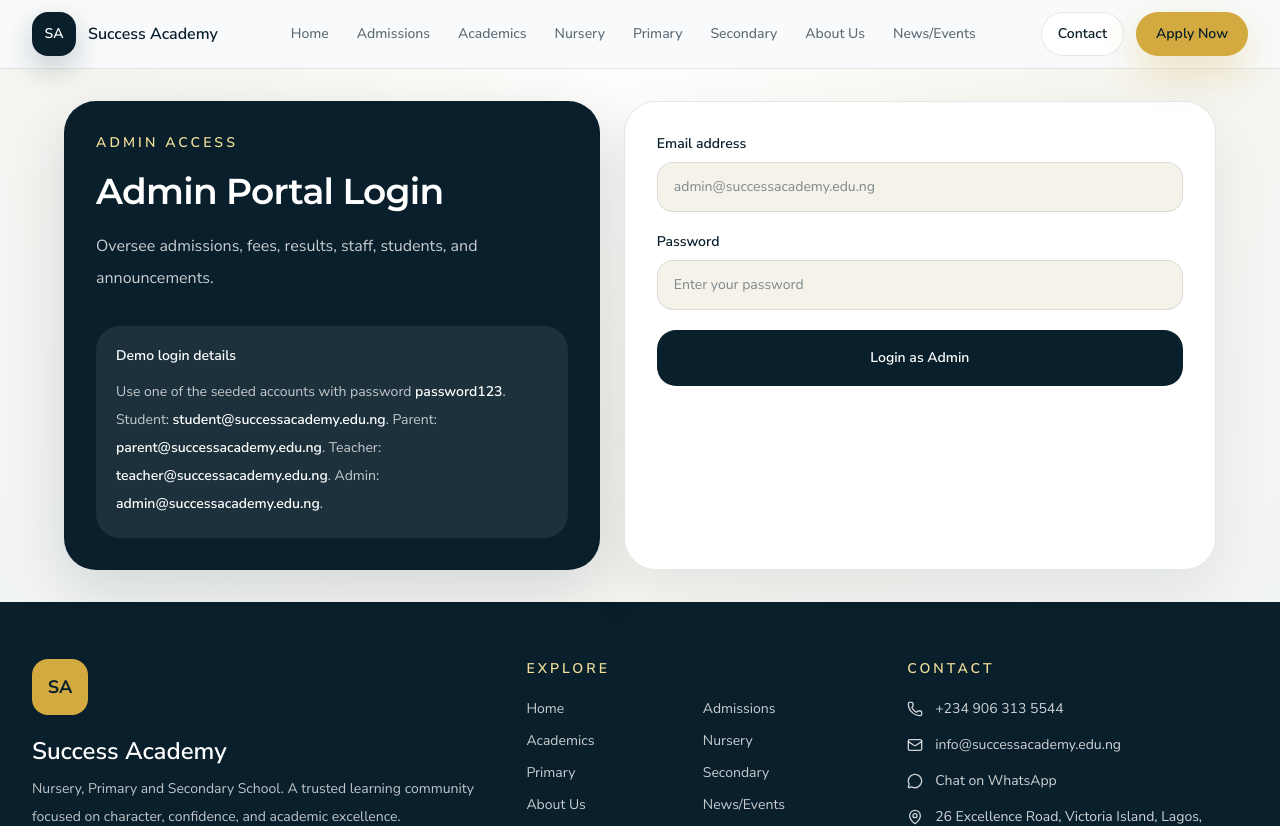
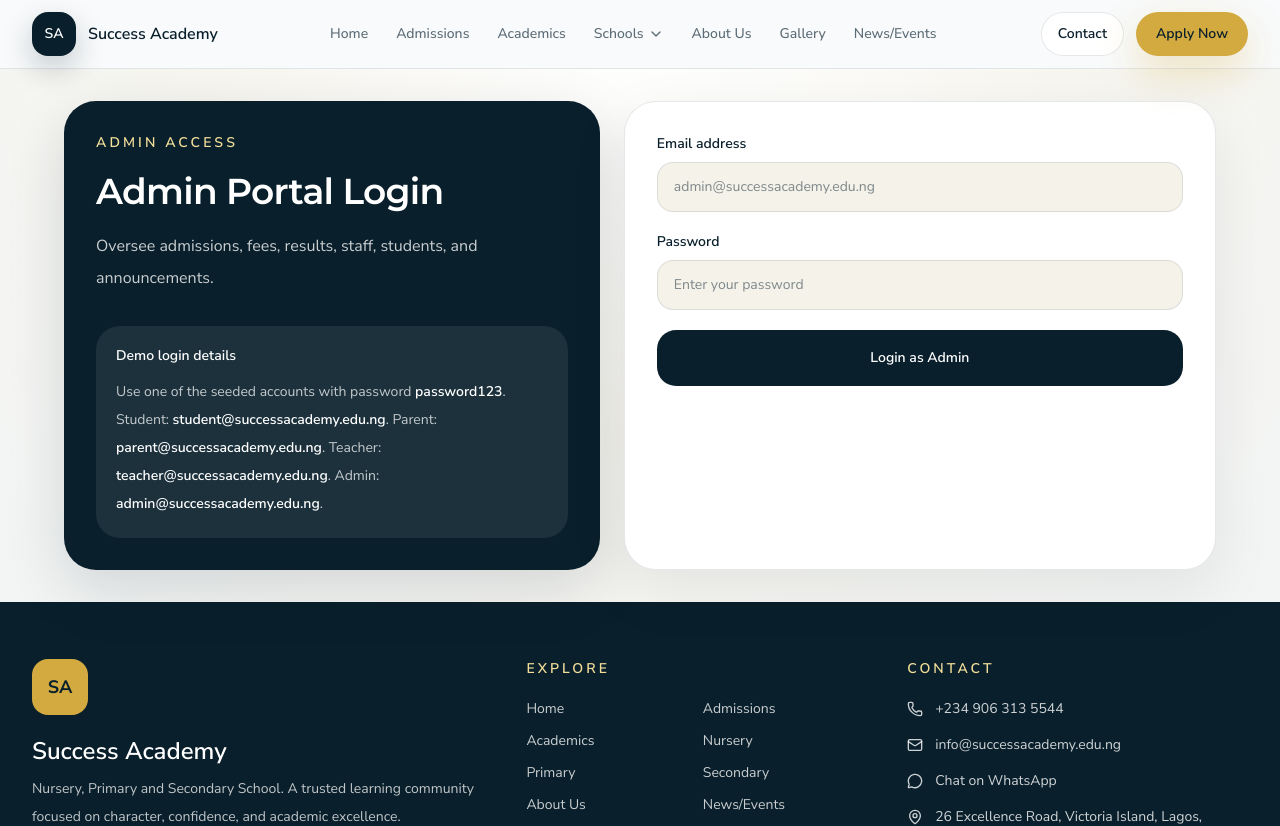
Before and after one commit to Ojay1963/Success-Academy, a React (Vite) app in the folder client/: page /portal/login/admin in a window 1280 px wide. Shown: the top 826 px of the page. Built offline with nearby package versions, Linux system fonts and the light colour scheme.

Commit message:
Group school pages in header

```diff
--- a/client/src/app/components/Header.tsx
+++ b/client/src/app/components/Header.tsx
@@ -1,10 +1,27 @@
-import { Menu, Phone, X } from "lucide-react";
+import { ChevronDown, Menu, Phone, X } from "lucide-react";
 import { useState } from "react";
-import { NavLink } from "react-router";
-import { contactDetails, navItems, schoolName } from "../content/site";
+import { NavLink, useLocation } from "react-router";
+import { contactDetails, schoolName } from "../content/site";
+
+const schoolLinks = [
+  { path: "/nursery", label: "Nursery" },
+  { path: "/primary", label: "Primary" },
+  { path: "/secondary", label: "Secondary" },
+];
+
+const headerLinks = [
+  { path: "/", label: "Home" },
+  { path: "/admissions", label: "Admissions" },
+  { path: "/academics", label: "Academics" },
+  { path: "/about", label: "About Us" },
+  { path: "/gallery", label: "Gallery" },
+  { path: "/news", label: "News/Events" },
+];
 
 export default function Header() {
   const [isMenuOpen, setIsMenuOpen] = useState(false);
+  const location = useLocation();
+  const isSchoolActive = schoolLinks.some((item) => item.path === location.pathname);
 
   return (
     <header className="sticky top-0 z-50 border-b border-[var(--brand-border)] bg-[rgba(248,250,252,0.92)] backdrop-blur-xl">
@@ -20,11 +37,57 @@ export default function Header() {
         </NavLink>
 
         <nav className="hidden min-w-0 flex-1 items-center justify-center gap-1 xl:flex">
-          {navItems.slice(0, 8).map((item) => (
+          {headerLinks.slice(0, 3).map((item) => (
             <NavLink
               key={item.path}
               to={item.path}
               end={item.path === "/"}
+              className={({ isActive }) =>
+                `whitespace-nowrap rounded-full px-3 py-2.5 text-sm font-medium transition 2xl:px-4 ${
+                  isActive
+                    ? "bg-[var(--brand-surface-strong)] text-[var(--brand-ink)]"
+                    : "text-[var(--brand-muted)] hover:bg-white hover:text-[var(--brand-ink)]"
+                }`
+              }
+            >
+              {item.label}
+            </NavLink>
+          ))}
+          <div className="group relative">
+            <button
+              type="button"
+              className={`inline-flex items-center gap-1 whitespace-nowrap rounded-full px-3 py-2.5 text-sm font-medium transition hover:bg-white hover:text-[var(--brand-ink)] 2xl:px-4 ${
+                isSchoolActive
+                  ? "bg-[var(--brand-surface-strong)] text-[var(--brand-ink)]"
+                  : "text-[var(--brand-muted)]"
+              }`}
+              aria-haspopup="true"
+            >
+              Schools
+              <ChevronDown className="h-4 w-4 transition group-hover:rotate-180 group-focus-within:rotate-180" />
+            </button>
+            <div className="invisible absolute left-1/2 top-full z-50 mt-2 w-56 -translate-x-1/2 rounded-[1.25rem] border border-[var(--brand-border)] bg-white p-2 opacity-0 shadow-[0_20px_50px_rgba(9,31,43,0.14)] transition group-hover:visible group-hover:opacity-100 group-focus-within:visible group-focus-within:opacity-100">
+              {schoolLinks.map((item) => (
+                <NavLink
+                  key={item.path}
+                  to={item.path}
+                  className={({ isActive }) =>
+                    `block rounded-[1rem] px-4 py-3 text-sm font-medium transition ${
+                      isActive
+                        ? "bg-[var(--brand-surface-strong)] text-[var(--brand-ink)]"
+                        : "text-[var(--brand-muted)] hover:bg-[var(--brand-surface)] hover:text-[var(--brand-ink)]"
+                    }`
+                  }
+                >
+                  {item.label}
+                </NavLink>
+              ))}
+            </div>
+          </div>
+          {headerLinks.slice(3).map((item) => (
+            <NavLink
+              key={item.path}
+              to={item.path}
               className={({ isActive }) =>
                 `whitespace-nowrap rounded-full px-3 py-2.5 text-sm font-medium transition 2xl:px-4 ${
                   isActive
@@ -68,11 +131,48 @@ export default function Header() {
       {isMenuOpen && (
         <div id="mobile-menu" className="border-t border-[var(--brand-border)] bg-[var(--brand-surface)] xl:hidden">
           <nav className="mx-auto grid max-w-7xl gap-2 px-4 py-4 sm:px-6">
-            {navItems.map((item) => (
+            {headerLinks.slice(0, 3).map((item) => (
               <NavLink
                 key={item.path}
                 to={item.path}
                 end={item.path === "/"}
+                className={({ isActive }) =>
+                  `rounded-2xl px-4 py-3 text-sm font-medium transition ${
+                    isActive
+                      ? "bg-[var(--brand-surface-strong)] text-[var(--brand-ink)]"
+                      : "bg-white text-[var(--brand-muted)]"
+                  }`
+                }
+              >
+                {item.label}
+              </NavLink>
+            ))}
+            <div className="rounded-2xl bg-white p-2">
+              <p className="px-3 pb-2 pt-1 text-xs font-semibold uppercase tracking-[0.18em] text-[var(--brand-accent)]">
+                Schools
+              </p>
+              <div className="grid gap-2 sm:grid-cols-3">
+                {schoolLinks.map((item) => (
+                  <NavLink
+                    key={item.path}
+                    to={item.path}
+                    className={({ isActive }) =>
+                      `rounded-xl px-4 py-3 text-sm font-medium transition ${
+                        isActive
+                          ? "bg-[var(--brand-surface-strong)] text-[var(--brand-ink)]"
+                          : "bg-[var(--brand-surface)] text-[var(--brand-muted)]"
+                      }`
+                    }
+                  >
+                    {item.label}
+                  </NavLink>
+                ))}
+              </div>
+            </div>
+            {headerLinks.slice(3).map((item) => (
+              <NavLink
+                key={item.path}
+                to={item.path}
                 className={({ isActive }) =>
                   `rounded-2xl px-4 py-3 text-sm font-medium transition ${
                     isActive
```
